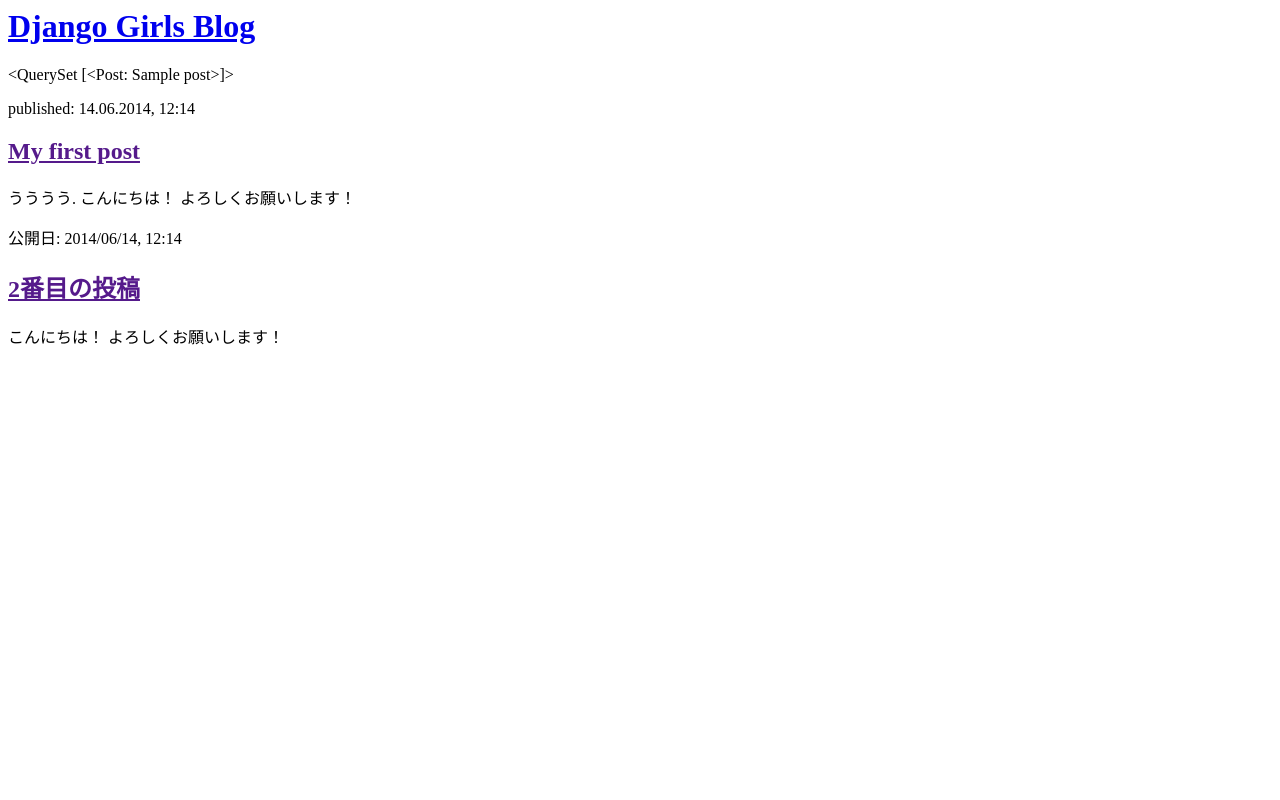
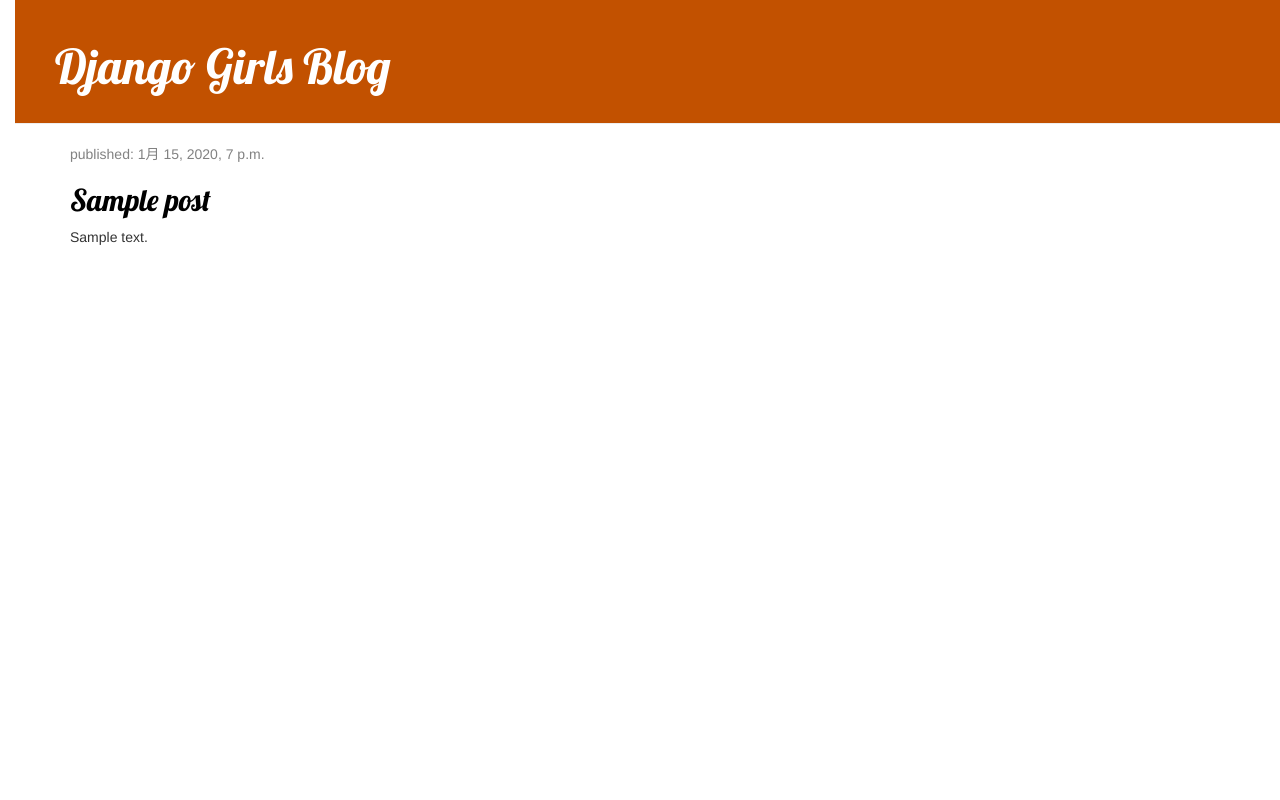
Before and after one commit to taksnr/my-first-blog, a Django app: page / in a window 1280 px wide. Run offline with Django 3.2, Linux system fonts and the light colour scheme; tables that the repository leaves empty hold one stand-in row (values such as "Sample post"); some libraries are stand-ins or nearby versions.

Commit message:
Changed the HTML for the site.

```diff
--- /dev/null
+++ b/blog/static/css/blog.css
@@ -0,0 +1,53 @@
+h1 a, h2 a {
+    color: #C25100;
+    font-family: 'Lobster';
+}
+body {
+    padding-left: 15px;
+}
+.page-header {
+    background-color: #C25100;
+    margin-top: 0;
+    padding: 20px 20px 20px 40px;
+}
+
+.page-header h1, .page-header h1 a, .page-header h1 a:visited, .page-header h1 a:active {
+    color: #ffffff;
+    font-size: 36pt;
+    text-decoration: none;
+}
+
+.content {
+    margin-left: 40px;
+}
+
+h1, h2, h3, h4 {
+    font-family: 'Lobster', cursive;
+}
+
+.date {
+    color: #828282;
+}
+
+.save {
+    float: right;
+}
+
+.post-form textarea, .post-form input {
+    width: 100%;
+}
+
+.top-menu, .top-menu:hover, .top-menu:visited {
+    color: #ffffff;
+    float: right;
+    font-size: 26pt;
+    margin-right: 20px;
+}
+
+.post {
+    margin-bottom: 70px;
+}
+
+.post h2 a, .post h2 a:visited {
+    color: #000000;
+}
--- a/blog/templates/blog/post_list.html
+++ b/blog/templates/blog/post_list.html
@@ -1,20 +1,31 @@
+{% load static %}
 <html>
     <head>
         <title>Django Girls blog</title>
+        <link rel="stylesheet" href="//maxcdn.bootstrapcdn.com/bootstrap/3.2.0/css/bootstrap.min.css">
+        <link rel="stylesheet" href="//maxcdn.bootstrapcdn.com/bootstrap/3.2.0/css/bootstrap-theme.min.css">
+        <link href="//fonts.googleapis.com/css?family=Lobster&subset=latin,latin-ext" rel="stylesheet" type="text/css">
+        <link rel="stylesheet" href="{% static 'css/blog.css' %}">
     </head>
     <body>
-        <div>
+        <div class="page-header">
             <h1><a href="/">Django Girls Blog</a></h1>
-            {{ posts }}
-            <p>published: 14.06.2014, 12:14</p>
-            <h2><a href="">My first post</a></h2>
-            <p>うううう. こんにちは！ よろしくお願いします！ </p>
         </div>
 
-        <div>
-            <p>公開日: 2014/06/14, 12:14</p>
-            <h2><a href="">2番目の投稿</a></h2>
-            <p> こんにちは！ よろしくお願いします！ </p>
+        <div class="content container">
+            <div class="row">
+                <div class="col-md-8">
+                    {% for post in posts %}
+                        <div class="post">
+                            <div class="date">
+                                <p>published: {{ post.published_date }}</p>
+                            </div>
+                            <h2><a href="">{{ post.title }}</a></h2>
+                            <p>{{ post.text|linebreaksbr }}</p>
+                        </div>
+                    {% endfor %}
+                </div>
+            </div>
         </div>
     </body>
 </html>
--- a/mysite/settings.py
+++ b/mysite/settings.py
@@ -120,6 +120,8 @@
 
 STATIC_URL = '/static/'
 STATIC_ROOT = os.path.join(BASE_DIR, 'static')
+#static は重複してはいけない
+#STATIC_ROOTは読み込んだファイルをまとめて出力する先 STATICFILES_DIRSはCSSファイル等を読み込む先 STATIC_URLはブラウザからアクセスするための相対URL
 
 # Default primary key field type
 # https://docs.djangoproject.com/en/3.2/ref/settings/#default-auto-field
```
